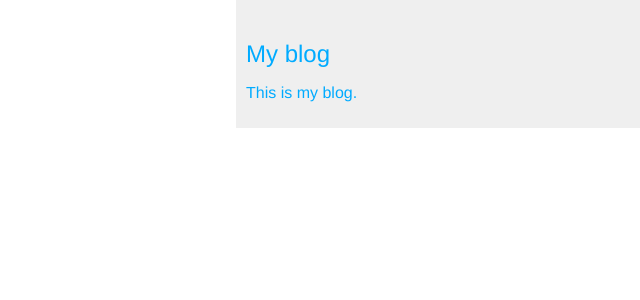
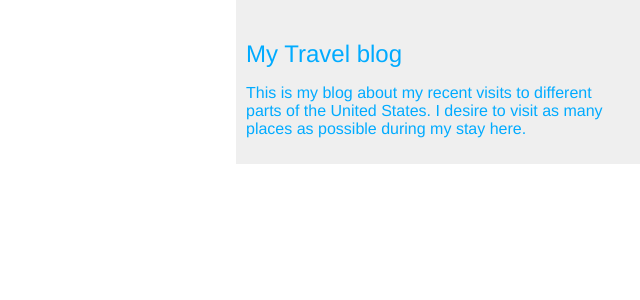
Before and after one commit to vbhat0891/TravelBlog, a Django app: template blog/templates/blog/base.html in a window 1280 px wide. Shown: the top 300 px of the page, without its empty margins (640-1280 px from the left). Run offline with Django 3.2, Linux system fonts and the light colour scheme; the template is opened without the code that fills it, so the values that code supplies are empty.

Commit message:
pushing changes

```diff
--- a/blog/templates/blog/base.html
+++ b/blog/templates/blog/base.html
@@ -11,8 +11,8 @@
 {% endblock %}
 </div>
 <div id="sidebar">
-<h2>My blog</h2>
-<p>This is my blog.</p>
+<h2>My Travel blog</h2>
+<p>This is my blog about my recent visits to different parts of the United States. I desire to visit as many places as possible during my stay here.</p>
 </div>
 </body>
 </html>
```
